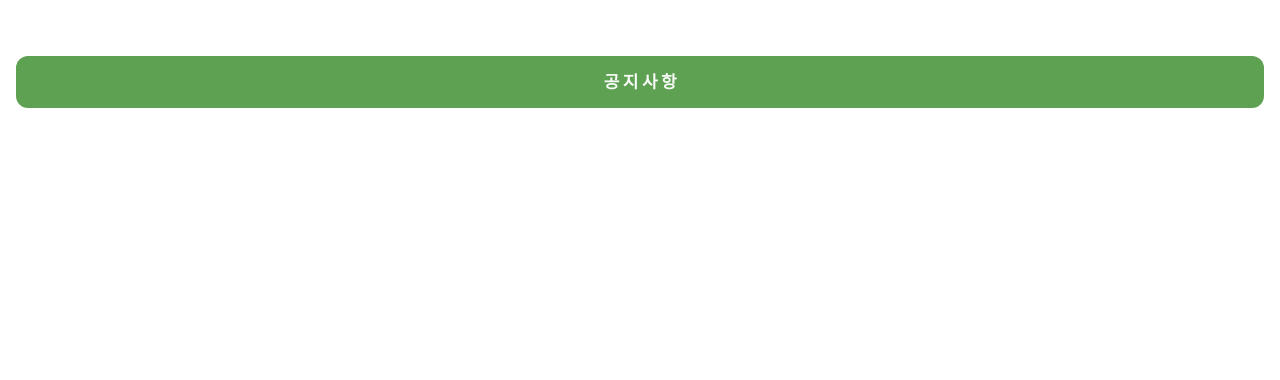
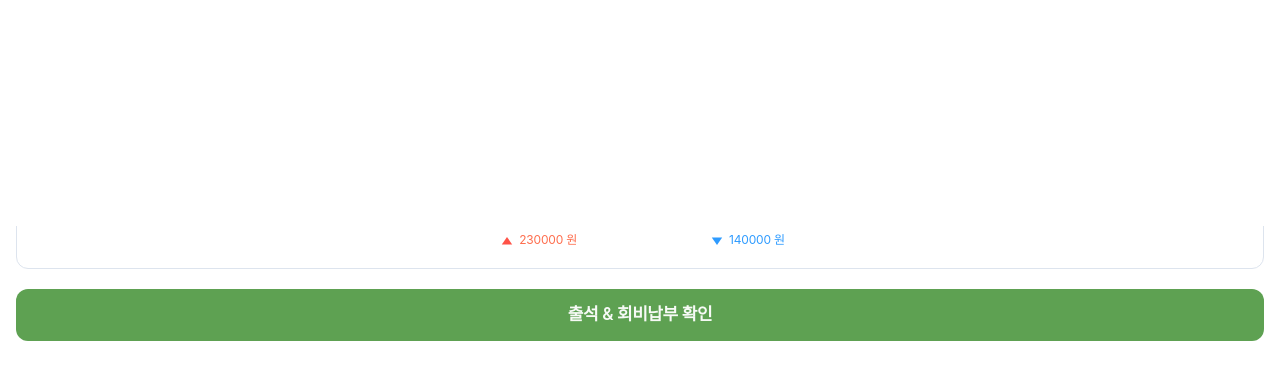
Before and after one commit to jinokiim/goldmoon, a Next.js app: page /main in a window 1280 px wide. Shown: the top 380 px of the page. Built offline with nearby package versions, Linux system fonts and the light colour scheme; some icons are missing.

Commit message:
add middle of main page

```diff
--- a/src/pages/main/index.tsx
+++ b/src/pages/main/index.tsx
@@ -2,7 +2,7 @@
 
 // import Button from '@mui/material/Button';
 import Layout from '@/src/layouts/main';
-import { Box, Typography } from '@mui/material';
+import { Box, Paper, Stack, Typography } from '@mui/material';
 // import useSettings from '@/src/hooks/useSettings';
 import { SxProps, Theme } from '@mui/system';
 
@@ -11,6 +11,9 @@ import { useEffect, useState } from 'react';
 import _ from 'lodash';
 import { StyledButton } from '@/src/components/common/Styled';
 import { useRouter } from 'next/router';
+import GoldmoonLogo from '@/src/assets/icons/\bgoldmoon_logo';
+import RateUpIcon from '@/src/assets/icons/rate_up_dashboard';
+import RateDownIcon from '@/src/assets/icons/rate_down_dashboard';
 
 // ----------------------------------------------------------------------
 
@@ -32,7 +35,13 @@ const IndexPage = function () {
   return (
     mounted && (
       <Layout
-        header={<></>}
+        header={
+          <>
+            <Box sx={{ textAlign: 'center', mt: 2.5 }}>
+              <GoldmoonLogo width={201} height={20} />
+            </Box>
+          </>
+        }
         content={
           <Box
             sx={{
@@ -45,9 +54,50 @@ const IndexPage = function () {
             }}
           >
             <Box sx={{ height: '100%' }}>
-              <StyledButton sx={{ fontWeight: 600 }} onClick={() => router.push('/main/notice')}>
-                공 지 사 항
-              </StyledButton>
+              <Box sx={{ mb: 2.5 }}>
+                <StyledButton sx={{ fontWeight: 600 }} onClick={() => router.push('/main/notice')}>
+                  공 지 사 항
+                </StyledButton>
+              </Box>
+
+              {/* 자산 */}
+              <Box sx={{ my: 2.5 }}>
+                <Paper
+                  sx={{
+                    background: '#FFFFFF',
+                    border: '1px solid #DDE4EE',
+                    boxSizing: 'border-box',
+                    borderRadius: '12px'
+                  }}
+                >
+                  <Box sx={{ px: 2.5, pt: 2, display: 'flex' }}>
+                    <Typography variant="h6">골드문 자산</Typography>
+                    <Typography variant="badgeLabelSmall" sx={{ ml: 12 }}>
+                      00년 00월 00일 00시 기준
+                    </Typography>
+                  </Box>
+                  <Box sx={{ py: 2, textAlign: 'center' }}>
+                    <Typography variant="h4">20,000,000원</Typography>
+                  </Box>
+                  <Box sx={{ pb: 2, px: 2.5 }}>
+                    <Stack direction="row" alignItems="center" justifyContent="center">
+                      <UpDownPrice state="UP" text={230000} />
+                      <Box sx={{ mx: 8 }} />
+                      <UpDownPrice state="DOWN" text={140000} />
+                    </Stack>
+                  </Box>
+                </Paper>
+              </Box>
+
+              {/* 출석 & 회비납부 확인 */}
+              <Box sx={{ mb: 2.5 }}>
+                <StyledButton
+                  sx={{ fontWeight: 600 }}
+                  onClick={() => router.push('/main/attendance')}
+                >
+                  출석 & 회비납부 확인
+                </StyledButton>
+              </Box>
             </Box>
           </Box>
         }
@@ -56,4 +106,28 @@ const IndexPage = function () {
   );
 };
 
+interface upDownPriceProps {
+  state: string;
+  text: number;
+}
+
+export const UpDownPrice = (props: upDownPriceProps) => {
+  const { state, text } = props;
+  return (
+    <>
+      {state === 'UP' ? <RateUpIcon sx={{ mt: -0.4 }} /> : <RateDownIcon sx={{ mt: -0.4 }} />}
+      <Typography
+        textAlign="right"
+        variant="caption2"
+        sx={{
+          color: state === 'UP' ? '#FE6D4D' : '#2E9BFF',
+          pb: 0.3
+        }}
+      >
+        {text} 원
+      </Typography>
+    </>
+  );
+};
+
 export default IndexPage;
```
